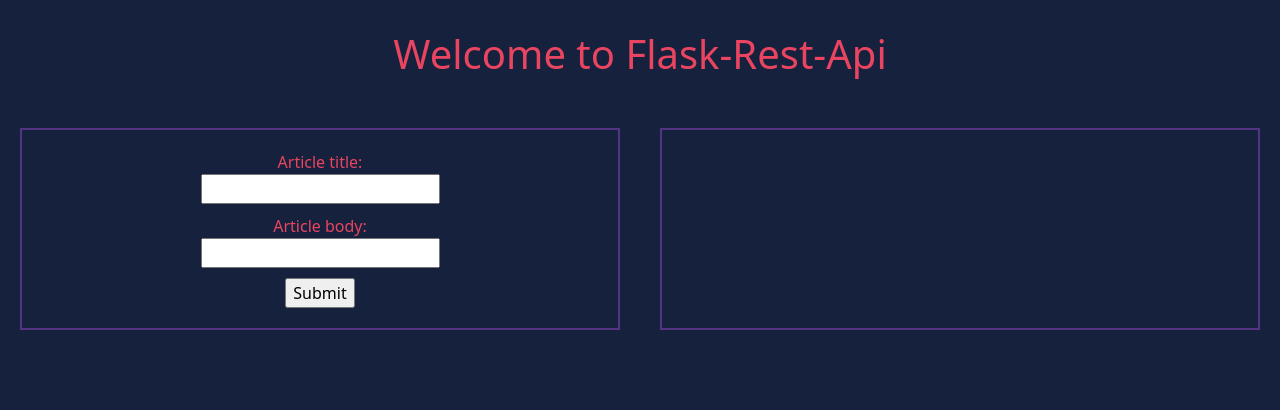
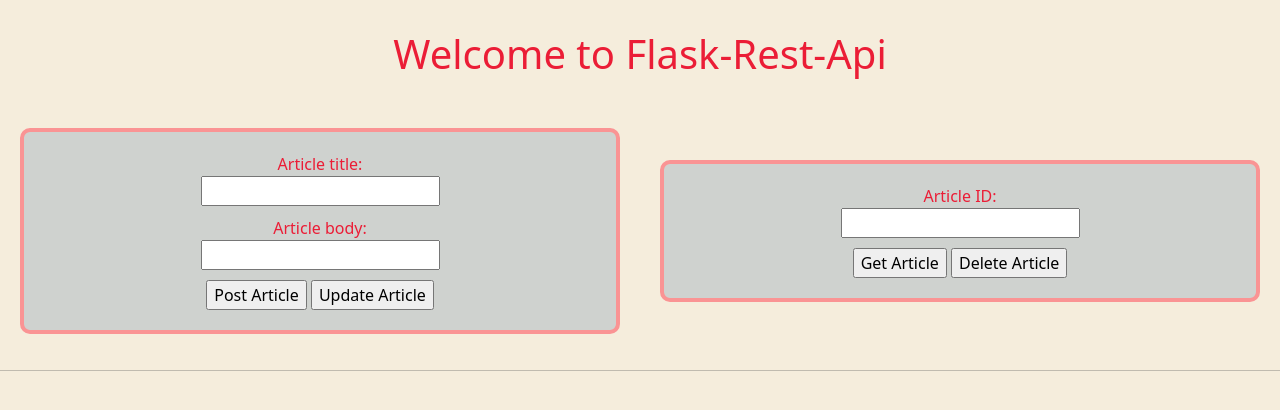
Before and after one commit to lainczlukas/flask-rest-api, a Flask app: page / in a window 1280 px wide. Shown: the top 410 px of the page. Run offline with Flask 2, Linux system fonts and the light colour scheme.

Commit message:
get method

```diff
--- a/REST_API/static/style.css
+++ b/REST_API/static/style.css
@@ -1,21 +1,24 @@
 body {
     text-align: center;
-    background-color: #16213E;
+    background-color: #F5EDDC;
 }
 
 h1 {
     margin: 30px;
-    color: #E94560;
+    color: #EB1D36;
 }
 
 .flex-container {
     display: flex;
+    align-items: center;
 }
 
 .flex-child {
     flex: 1;
     padding: 20px;
     margin: 20px;
-    border: #533483 solid 2px;
-    color: #E94560;
+    border: #FA9494 solid 4px;
+    border-radius: 10px;
+    background-color: #CFD2CF;
+    color: #EB1D36;
 }
--- a/REST_API/templates/home.html
+++ b/REST_API/templates/home.html
@@ -16,12 +16,18 @@
       <input style="margin-bottom: 10px;" type="text" name="title" id="title_input"><br>
       <label for="body">Article body:</label><br>
       <input style="margin-bottom: 10px;" type="text" name="body" id="body_input"><br>
-      <input type="button" value="Submit" onclick=send_request();>
+      <input type="button" value="Post Article" onclick=post_article();>
+      <input type="button" value="Update Article" onclick=update_article();>
     </form>
   </div>
 
   <div class="flex-child table">
-
+    <form method="post">
+      <label for="id">Article ID:</label><br>
+      <input style="margin-bottom: 10px;" type="text" name="id" id="id_input"><br>
+      <input type="button" value="Get Article" onclick=get_article();>
+      <input type="button" value="Delete Article" onclick=delete_article();>
+    </form>
   </div>
 </div>
 <hr>
@@ -29,7 +35,37 @@
 
 {% block script %}
 <Script>
-function send_request(){
+
+function get_article(){
+  id = document.getElementById("id_input").value;
+
+  if(isNaN(id)){
+    console.log("invalid id")
+    return;
+  }
+
+  fetch(`${window.origin}/form/${id}`, {
+      method: "GET",
+      credentials: "include",
+      cache:"no-cache",
+      headers: new Headers({
+        'content-type': 'application/json'
+      })
+    })
+    .then(function(response){
+
+      if (response.status !== 200){
+        console.log(`Response status: ${response.status}`);
+        return;
+      }
+
+      response.json().then(function(data){
+        console.log(data);
+      })
+    })
+}
+
+function post_article(){
     title = document.getElementById("title_input").value;
     body = document.getElementById("body_input").value;
 
--- a/REST_API/views.py
+++ b/REST_API/views.py
@@ -3,13 +3,19 @@
 from flask import render_template, request, jsonify, make_response
 
 
-@app.route("/", methods=('GET', 'POST'))
+@app.route("/", methods=['GET'])
 def home():
+    return render_template("home.html")
+
+@app.route("/form", methods=['POST'])
+def form():
     if request.method == 'POST':
             req = request.get_json()
 
             print(req)
 
             return make_response(jsonify({'message': 'json received'}), 200)
-    else:
-        return render_template("home.html")
+
+@app.route("/form/<int:id>", methods=['GET'])
+def get_article(id):
+    return make_response(jsonify({'message': 'article id is {}'.format(id)}), 200)
```
